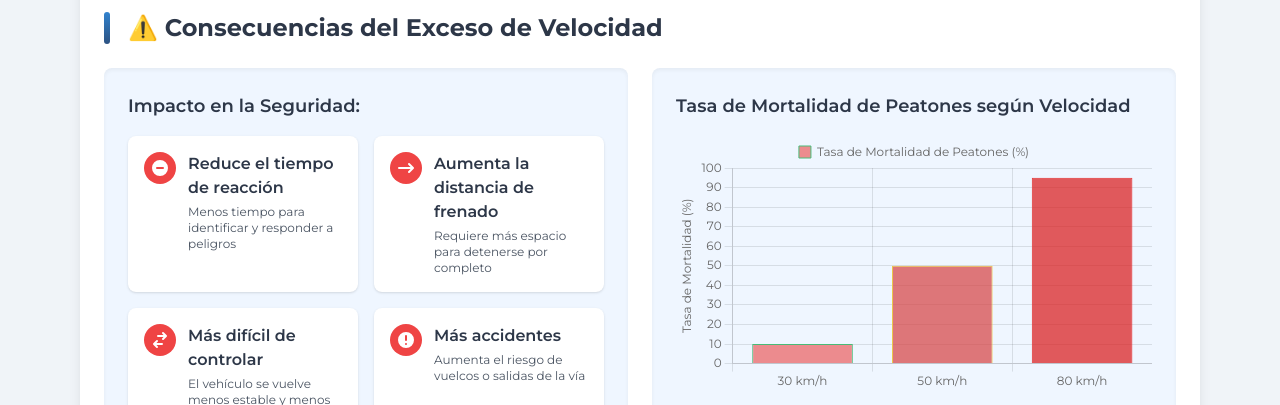
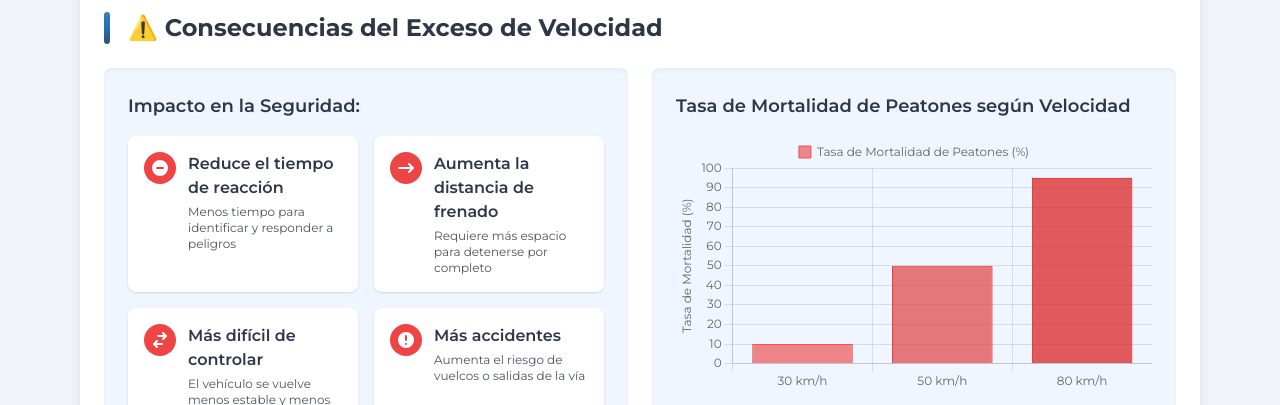
Before and after one commit to evaLorenzoIES/evalorenzoies.github.io, a plain HTML site: page index.html in a window 1280 px wide. Shown: the part 2060-2465 px from the top of the page. Drawn offline with nearby package versions, Linux system fonts and the light colour scheme.

Commit message:
Version 1.8

```diff
--- a/index.html
+++ b/index.html
@@ -821,14 +821,14 @@
                         label: 'Tasa de Mortalidad de Peatones (%)',
                         data: [10, 50, 95],
                         backgroundColor: [
-                            'rgba(235, 94, 94, 0.7)',
-                            'rgba(214, 64, 64, 0.7)',
+                            'rgba(237, 84, 84, 0.7)',
+                            'rgba(226, 64, 64, 0.7)',
                             'rgba(219, 24, 24, 0.7)'
                         ],
                         borderColor: [
-                            'rgb(72, 187, 120)',
-                            'rgb(236, 201, 75)',
-                            'rgb(229, 62, 62)'
+                            'rgb(237, 84, 84)',
+                            'rgb(226, 64, 64)',
+                            'rgb(219, 24, 24)'
                         ],
                         borderWidth: 1
                     }]
```
